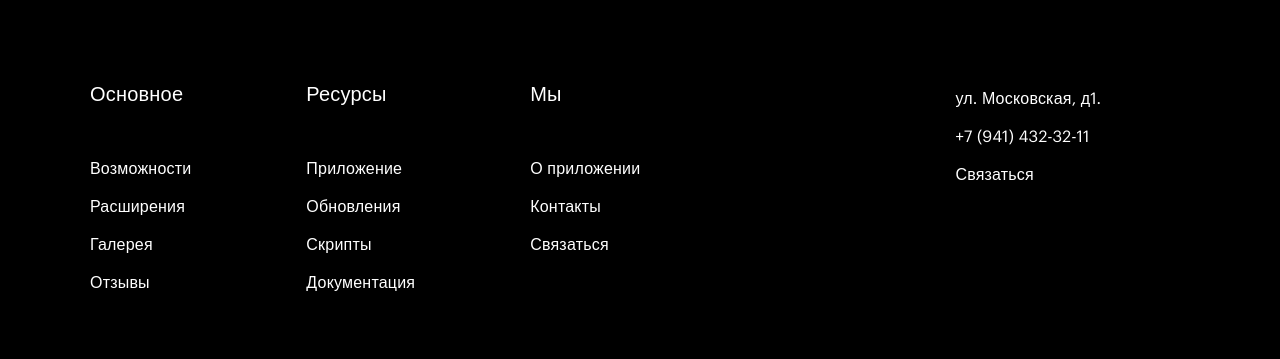
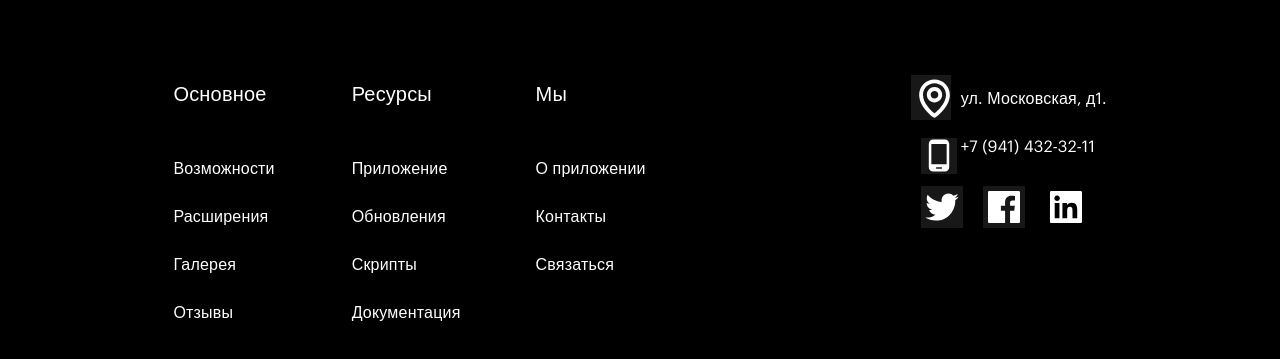
Before and after one commit to MatkovskyA/state, a plain HTML site: page index.html in a window 1280 px wide. Shown: the part 5938-6297 px from the top of the page. Drawn offline with Linux system fonts and the light colour scheme; files whose address does not match are found by name; a web font is replaced by a local one.

Commit message:
Сделан footer

```diff
--- a/index.html
+++ b/index.html
@@ -226,9 +226,13 @@
                         <a href="">Связаться</a>
                     </div>
                     <div class="inner-nav">
-                        <a href="">ул. Московская, д1.</a>
-                        <a href="">+7 (941) 432-32-11</a>
-                        <a href="">Связаться</a>
+                        <a href="" class="nav-icon1">ул. Московская, д1.</a>
+                        <a href="tel:+79414323211" class="nav-icon2">+7 (941) 432-32-11</a>
+                        <div class="footer-nav-icon">
+                            <a href="#"><img src="resources/ant-design_twitter-outlined.svg" alt=""></a>
+                            <a href="#"><img src="resources/ant-design_facebook-filled.svg" alt=""></a>
+                            <a href="#"><img src="resources/ant-design_linkedin-filled.svg" alt=""></a>
+                        </div>
                     </div>
                 </div>
             </div>
--- a/scss/main.scss
+++ b/scss/main.scss
@@ -257,7 +257,7 @@ nav {
         flex-wrap: wrap;
 
         .reviews-block {
-            width: calc(50% - 20px);
+            width: calc(50% - 70px);
             padding: 40px;
             border-radius: 10px;
             border: 1px solid $white-color;
@@ -270,17 +270,44 @@ footer {
 .footer-nav {
     display: flex;
     gap: 75px;
-    .inner-nav {
+    justify-content: center;
+        .inner-nav {
         display: flex;
         flex-direction: column;
         a, h4 {
             padding-left: 0;
         }
         a {
-            padding-bottom: 0;
+            padding-bottom: 10px;
+            padding-right: 0;
         }
         h4 {
             margin-bottom: 20px;
+        }
+        .nav-icon1, .nav-icon2 {
+            padding-left: 40px;
+            position: relative;
+        }
+        .footer-nav-icon {
+            display: flex;
+            gap: 20px;
+        }
+        .nav-icon1::before {
+            content: '';
+            background-image: url(/resources/bx_bx-map.svg);
+            @extend %extend-icon;
+            width: 40px;
+            height: 45px;
+            left: -10px;
+            top: 5px;
+        }
+        .nav-icon2::before {
+            content: '';
+            background-image: url(/resources/ic_baseline-phone-android.svg);
+            @extend %extend-icon;
+            width: 40px;
+            height: 40px;
+            left: 0;
         }
     }
     .gap {
```
Also changed, not shown: css/main.css, 1 other file.
